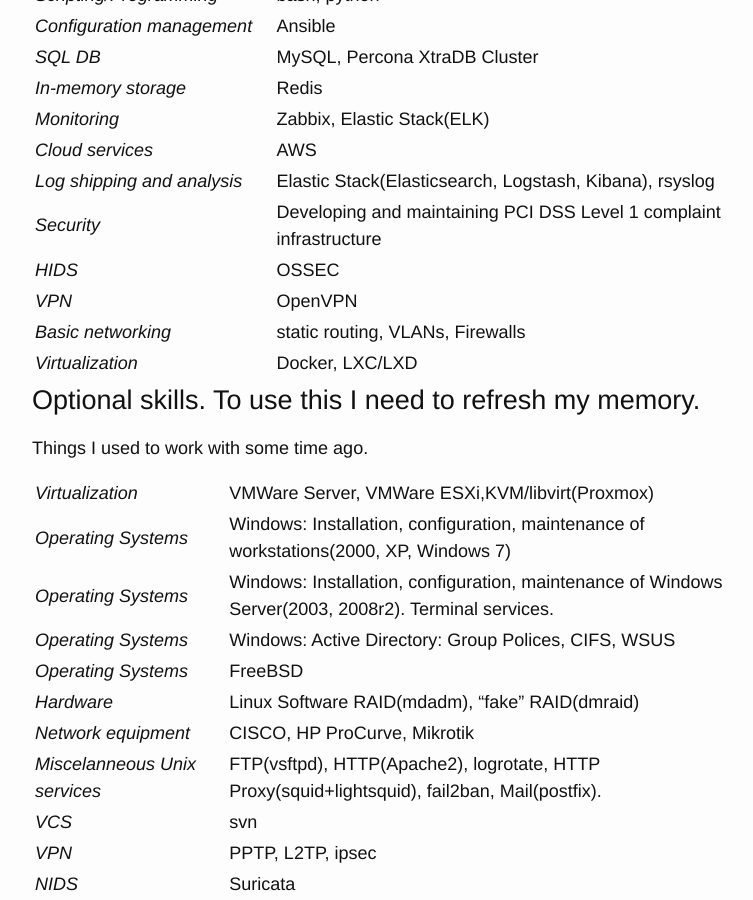
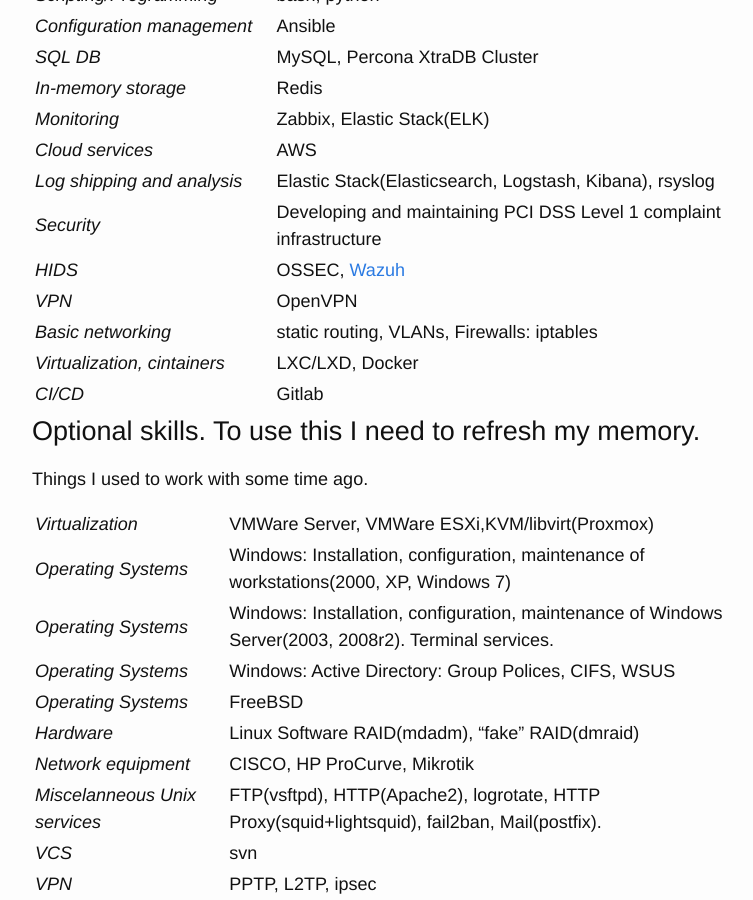
Before and after one commit to selivan/selivan.github.io, a Jekyll site: the page built from cv/index.md, in a window 1280 px wide and 900 px high, scrolled down 1266 px. Shown: the whole window, without its empty margins (238-991 px from the left). Built offline with Jekyll 4.4.1, drawn with Linux system fonts in a browser that asks for light colours.

Commit message:
Update index.md

```diff
--- a/cv/index.md
+++ b/cv/index.md
@@ -45,10 +45,11 @@
 | _Cloud services_ | AWS |
 | _Log shipping and analysis_ | Elastic Stack(Elasticsearch, Logstash, Kibana), rsyslog |
 | _Security_ | Developing and maintaining PCI DSS Level 1 complaint infrastructure |
-| _HIDS_ | OSSEC |
+| _HIDS_ | OSSEC, [Wazuh](https://wazuh.com/) |
 | _VPN_ | OpenVPN |
-| _Basic networking_ | static routing, VLANs, Firewalls |
-| _Virtualization_ | Docker, LXC/LXD |
+| _Basic networking_ | static routing, VLANs, Firewalls: iptables |
+| _Virtualization, cintainers_ | LXC/LXD, Docker |
+| _CI/CD_ | Gitlab |
 
 ## Optional skills. To use this I need to refresh my memory.
 
```
